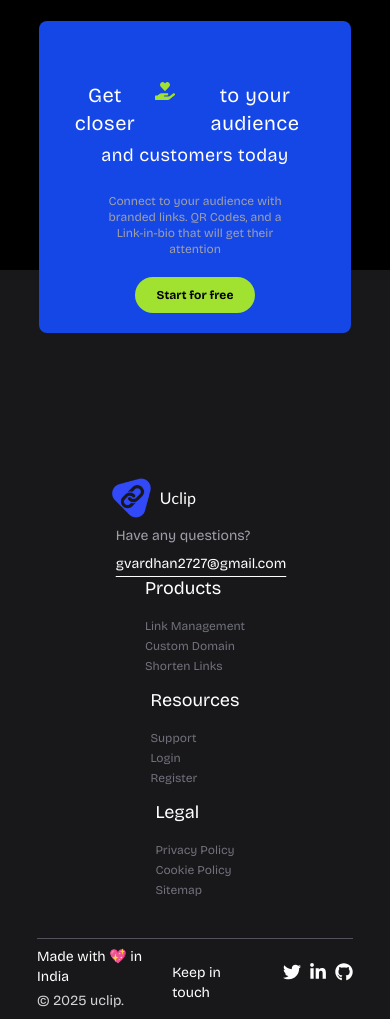
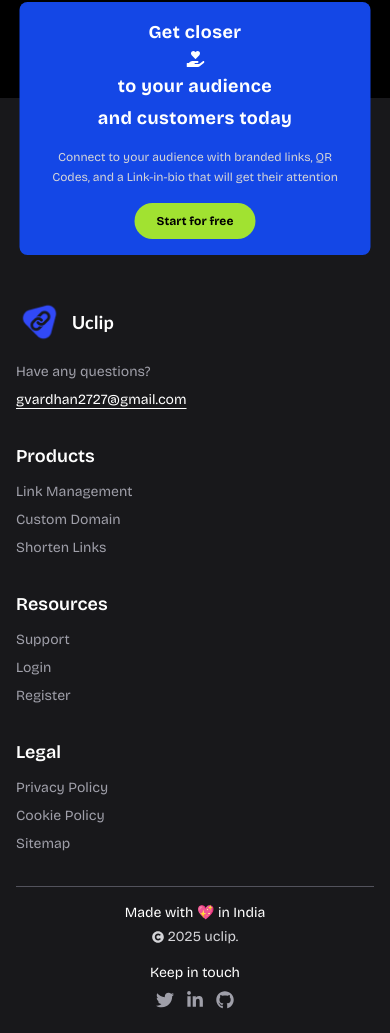
Before and after one commit to vardhan-ganugula/urlfoxy, a React (Vite) app in the folder client/: page / in a window 390 px wide. Shown: the part 3673-4706 px from the top of the page. Built offline with nearby package versions, Linux system fonts and the light colour scheme.

Commit message:
make responsive footer

```diff
--- a/client/src/components/Footer.jsx
+++ b/client/src/components/Footer.jsx
@@ -1,113 +1,188 @@
 import React from "react";
-import { FaHandHoldingHeart,FaCopyright } from "react-icons/fa";
+import { FaHandHoldingHeart, FaCopyright } from "react-icons/fa";
 import Button from "./Button";
 import { useNavigate, Link } from "react-router-dom";
 import Logo from "../assets/imgs/logo-sm.webp";
 import { FooterSocialLinks } from "../constants/social";
+
 const Footer = () => {
   const navigate = useNavigate();
 
   return (
-    <footer className="relative min-h-[400px] w-full mt-[300px] bg-zinc-900">
-      <div className="text-white w-[80%] absolute -top-1/3 rounded-lg p-5 left-1/2 text-center -translate-x-1/2 bg-blue-700 min-h-[300px] flex flex-col items-center">
-        <h2 className="flex tracking-wide text-center text-xl md:text-3xl mt-10">
-          Get closer{" "}
-          <span className="md:px-2 md:pt-2 px-1 text-primary">
-            {" "}
+    <footer className="relative min-h-[400px] w-full mt-32 md:mt-[300px] bg-zinc-900">
+      {/* CTA Section */}
+      <div className="text-white w-[90%] md:w-[80%] absolute -top-24 md:-top-32 rounded-lg p-4 md:p-8 left-1/2 text-center -translate-x-1/2 bg-blue-700 min-h-[200px] md:min-h-[300px] flex flex-col items-center justify-center">
+        <div className="flex flex-col sm:flex-row items-center justify-center gap-1 md:gap-2 flex-wrap">
+          <h2 className="text-lg md:text-3xl font-bold tracking-wide">
+            Get closer
+          </h2>
+          <span className="text-white text-lg md:text-3xl px-1 md:px-2">
             <FaHandHoldingHeart />
-          </span>{" "}
+          </span>
+          <h2 className="text-lg md:text-3xl font-bold tracking-wide">
             to your audience
           </h2>
-        <h2 className="flex tracking-wide text-center text-lg md:text-3xl mt-1">
+        </div>
+        <h2 className="text-lg md:text-3xl font-bold tracking-wide mt-1">
           and customers today
         </h2>
-        <p className="mt-6 text-zinc-400 md:text-md text-xs md:w-[25%] w-[70%]">
-          Connect to your audience with branded links. QR Codes, and a
+        <p className="mt-4 md:mt-6 text-zinc-300 text-xs md:text-base w-[90%] md:w-[60%] lg:w-[40%] leading-relaxed">
+          Connect to your audience with branded links, QR Codes, and a
           Link-in-bio that will get their attention
         </p>
         <Button
-          onClick={() => {
-            navigate("/login");
-          }}
-          className="mt-5"
+          onClick={() => navigate("/login")}
+          className="mt-4 md:mt-6 text-sm md:text-base"
         >
           Start for free
         </Button>
       </div>
-      <div className="mt-[200px] text-white flex justify-center">
-        <div className="w-[95%] md:w-[70%] grid md:grid-cols-4 grid-cols-1 place-items-center md:place-content-start items-start">
-          <div>
-            <div className="flex justify-start">
-              <img src={Logo} alt="logo" className="w-14 h-14" />
-              <h3 className="text-bold my-auto main-title">Uclip</h3>
+
+      {/* Main Footer Content */}
+      <div className="pt-32 pt-[200px] pb-8 text-white">
+        <div className="max-w-7xl mx-auto px-4 md:px-8">
+          <div className="grid grid-cols-1 sm:grid-cols-2 lg:grid-cols-4 gap-8 md:gap-6">
+
+            {/* Logo and Contact Section */}
+            <div className="col-span-1 sm:col-span-2 lg:col-span-1">
+              <div className="flex items-center mb-4">
+                <img src={Logo} alt="logo" className="w-12 h-12 md:w-14 md:h-14" />
+                <h3 className="font-bold text-lg md:text-xl ml-2 main-title">Uclip</h3>
               </div>
-            <p className="text-zinc-400 ml-3 text-sm">Have any questions?</p>
-            <p className="underline underline-offset-8 text-sm ml-3 mt-2"> gvardhan2727@gmail.com</p>
+              <p className="text-zinc-400 text-sm mb-2">Have any questions?</p>
+              <p className="underline underline-offset-4 text-sm break-all">
+                gvardhan2727@gmail.com
+              </p>
             </div>
-          <div>
-            <h4 className="text-lg">Products</h4>
-            <ul className="text-zinc-500 py-3 md:text-sm text-xs ">
-              <li className="mt-1">
-                <Link to="/create-group">Link Management</Link>
+
+            {/* Products Section */}
+            <div className="col-span-1">
+              <h4 className="text-lg font-semibold mb-3">Products</h4>
+              <ul className="text-zinc-400 space-y-2 text-sm">
+                <li>
+                  <Link
+                    to="/create-group"
+                    className="hover:text-white transition-colors duration-200"
+                  >
+                    Link Management
+                  </Link>
                 </li>
-              <li className="mt-1">
-                <Link to="/custom-domain">Custom Domain</Link>
+                <li>
+                  <Link
+                    to="/custom-domain"
+                    className="hover:text-white transition-colors duration-200"
+                  >
+                    Custom Domain
+                  </Link>
                 </li>
-              <li className="mt-1">
-                <Link to="/create-url">Shorten Links</Link>
+                <li>
+                  <Link
+                    to="/create-url"
+                    className="hover:text-white transition-colors duration-200"
+                  >
+                    Shorten Links
+                  </Link>
                 </li>
               </ul>
             </div>
-          <div>
-            <h4 className="text-lg">Resources</h4>
-            <ul className="text-zinc-500 py-3 md:text-sm text-xs ">
-              <li className="mt-1">
-                <Link to="/support">Support</Link>
+
+            {/* Resources Section */}
+            <div className="col-span-1">
+              <h4 className="text-lg font-semibold mb-3">Resources</h4>
+              <ul className="text-zinc-400 space-y-2 text-sm">
+                <li>
+                  <Link
+                    to="/support"
+                    className="hover:text-white transition-colors duration-200"
+                  >
+                    Support
+                  </Link>
                 </li>
-              <li className="mt-1">
-                <Link to="/login">Login</Link>
+                <li>
+                  <Link
+                    to="/login"
+                    className="hover:text-white transition-colors duration-200"
+                  >
+                    Login
+                  </Link>
                 </li>
-              <li className="mt-1">
-                <Link to="/register">Register</Link>
+                <li>
+                  <Link
+                    to="/register"
+                    className="hover:text-white transition-colors duration-200"
+                  >
+                    Register
+                  </Link>
                 </li>
               </ul>
             </div>
-          <div>
-            <h4 className="text-lg">Legal</h4>
-            <ul className="text-zinc-500 py-3 md:text-sm text-xs ">
-              <li className="mt-1">
-                <Link to="/create-group">Privacy Policy</Link>
+
+            {/* Legal Section */}
+            <div className="col-span-1">
+              <h4 className="text-lg font-semibold mb-3">Legal</h4>
+              <ul className="text-zinc-400 space-y-2 text-sm">
+                <li>
+                  <Link
+                    to="/privacy-policy"
+                    className="hover:text-white transition-colors duration-200"
+                  >
+                    Privacy Policy
+                  </Link>
                 </li>
-              <li className="mt-1">
-                <Link to="/custom-domain">Cookie Policy</Link>
+                <li>
+                  <Link
+                    to="/cookie-policy"
+                    className="hover:text-white transition-colors duration-200"
+                  >
+                    Cookie Policy
+                  </Link>
                 </li>
-              <li className="mt-1">
-                <Link to="/create-url">Sitemap</Link>
+                <li>
+                  <Link
+                    to="/sitemap"
+                    className="hover:text-white transition-colors duration-200"
+                  >
+                    Sitemap
+                  </Link>
                 </li>
               </ul>
             </div>
           </div>
         </div>
-      <div className="w-[90%] mx-auto mt-5 flex flex-col justify-center items-center">
-        <hr className="w-[90%] h-[1px] bg-zinc-600 mx-auto border-none my-2" />
-        <div className="flex justify-between text-white w-[90%]">
-            <div className="text-sm">
-                <div><p>Made with 💖 in India</p></div>
-                <div><p className="text-zinc-300 flex gap-2 mt-1 mb-2"> © {new Date().getFullYear()} uclip.</p></div>
       </div>
-            <div className="text-sm my-auto flex gap-7">
 
-                <span>Keep in touch</span> <span className="flex gap-2">
-                    {
-                        FooterSocialLinks.map((social, idx) => (<Link key={idx} to={social.link}>
-                            {
-                                React.createElement(social.icon, {
+      {/* Bottom Section */}
+      <div className="w-full px-4 md:px-8 pb-6">
+        <div className="max-w-7xl mx-auto">
+          <hr className="w-full h-[1px] bg-zinc-600 border-none mb-4" />
+
+          <div className="flex flex-col md:flex-row justify-between items-center gap-4 text-white">
+            {/* Left Side - Copyright */}
+            <div className="text-sm text-center md:text-left">
+              <p className="mb-1">Made with 💖 in India</p>
+              <p className="text-zinc-300 flex items-center justify-center md:justify-start gap-1">
+                <FaCopyright className="w-3 h-3" />
+                {new Date().getFullYear()} uclip.
+              </p>
+            </div>
+
+            {/* Right Side - Social Links */}
+            <div className="text-sm flex flex-col sm:flex-row items-center gap-2 md:gap-4">
+              <span className="whitespace-nowrap">Keep in touch</span>
+              <div className="flex gap-3">
+                {FooterSocialLinks.map((social, idx) => (
+                  <Link
+                    key={idx}
+                    to={social.link}
+                    className="text-zinc-400 hover:text-white transition-colors duration-200"
+                  >
+                    {React.createElement(social.icon, {
                       size: 18
-                                })
-                            }
-                        </Link>))
-                    }
-                </span>
+                    })}
+                  </Link>
+                ))}
+              </div>
+            </div>
           </div>
         </div>
       </div>
```
Lines whose indentation alone changed are shown as unchanged.
